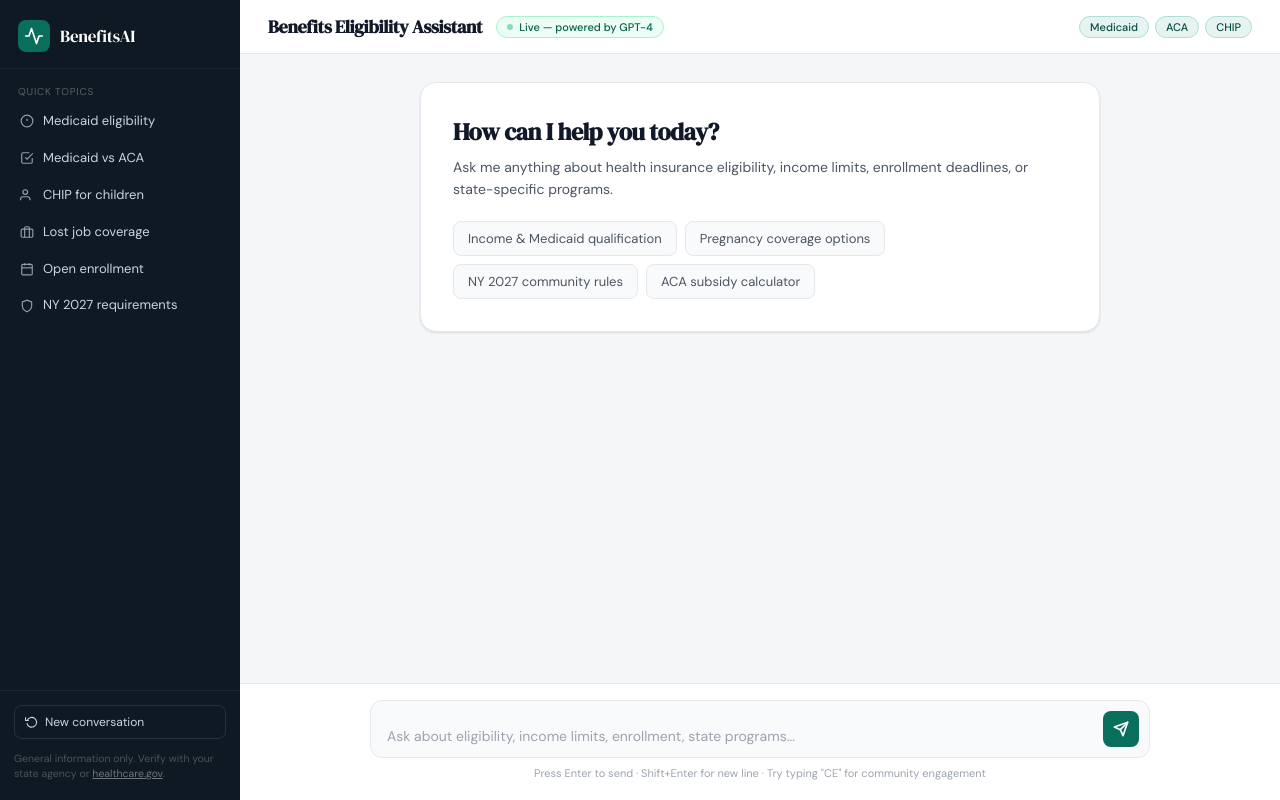
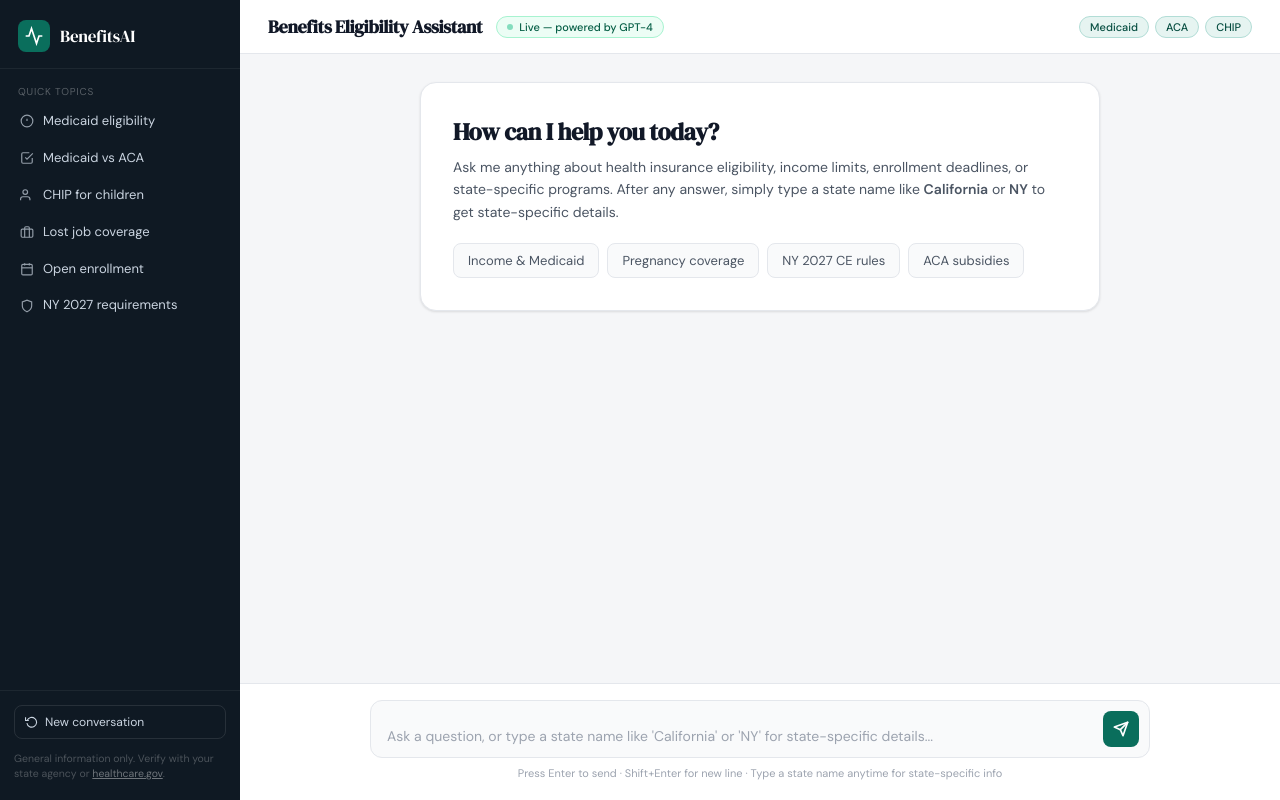
Before and after one commit to krishnasp1973/benefits-assistant, a Flask app: page / in a window 1280 px wide. Run offline with Flask 3, Linux system fonts and the light colour scheme.

Commit message:
Fix requirements - removed state dropdown, maintain search context

```diff
--- a/app.py
+++ b/app.py
@@ -2,7 +2,7 @@ from flask import Flask, render_template, request, jsonify, session
 import os
 from eligibility_engine import (
     load_knowledge_base, get_ai_response,
-    detect_state, detect_intent, STATE_URLS
+    detect_state, detect_intent, STATE_URLS, STATE_NAME_TO_CODE
 )
 from dotenv import load_dotenv
 
@@ -16,35 +16,35 @@ knowledge_base = load_knowledge_base()
 def index():
     session["conversation_history"] = []
     session["last_topic"] = ""
+    session["last_state"] = None
     return render_template("index.html")
 
 @app.route("/ask", methods=["POST"])
 def ask():
     data = request.get_json()
     user_question = data.get("question", "").strip()
-    state_code = data.get("state_code", None)
 
     if not user_question:
         return jsonify({"error": "Please enter a question"}), 400
 
-    # Step 1: Detect intent — catch typos, abbreviations, out-of-scope
+    conversation_history = session.get("conversation_history", [])
+    last_topic = session.get("last_topic", "")
+
+    # Step 1: Check intent — only for single-word abbreviations
     intent = detect_intent(user_question)
 
-    # Out of scope — politely redirect
     if intent["type"] == "out_of_scope":
         return jsonify({
-            "answer": "I'm specialized in U.S. health insurance benefits — Medicaid, ACA Marketplace, and CHIP. I'm not able to help with that topic, but I'd be happy to answer any questions about health coverage eligibility!",
+            "answer": "I specialize in U.S. health insurance benefits — Medicaid, ACA Marketplace, and CHIP. I'm not able to help with that topic, but happy to answer any health coverage questions!",
             "sources": [],
-            "show_state_picker": False,
             "clarification": None
         })
 
-    # Abbreviation or fuzzy match — ask for confirmation
-    if intent["type"] in ["abbreviation", "fuzzy"] and intent.get("clarification"):
+    # Single-word abbreviation — confirm before expanding
+    if intent["type"] == "abbreviation":
         return jsonify({
             "answer": None,
             "sources": [],
-            "show_state_picker": False,
             "clarification": {
                 "message": f"Did you mean information about {intent['clarification']}?",
                 "expanded_query": intent["expanded_query"],
@@ -52,65 +52,54 @@ def ask():
             }
         })
 
-    # Step 2: Detect state if not explicitly passed
-    if not state_code:
-        state_code = detect_state(user_question)
+    # Step 2: Check if user is specifying a state
+    # This handles both "New York" and "NY" typed naturally
+    state_code = detect_state(user_question)
 
-    conversation_history = session.get("conversation_history", [])
+    # If user typed JUST a state name/code (e.g. "NY" or "California")
+    # treat it as requesting state-specific info about the last topic
+    question_words = user_question.strip().split()
+    is_just_state = (
+        state_code and
+        len(question_words) <= 3 and
+        last_topic  # we have a previous topic to apply it to
+    )
+
+    if is_just_state:
+        # User typed a state — apply it to the last topic
+        state_name = STATE_URLS[state_code]["name"]
+        question_to_ask = f"{last_topic} — specifically for {state_name}"
+        session["last_state"] = state_code
+    else:
+        # New question — update topic, clear state context
+        question_to_ask = user_question
+        session["last_topic"] = user_question
+        session["last_state"] = state_code  # might be None
+
     answer, sources = get_ai_response(
-        user_question, conversation_history, knowledge_base, state_code=state_code
+        question_to_ask,
+        conversation_history,
+        knowledge_base,
+        state_code=state_code,
+        last_topic=last_topic if is_just_state else None
     )
 
     conversation_history.append({"role": "user", "content": user_question})
-    conversation_history.append({"role": "assistant", "content": answer})
-    session["conversation_history"] = conversation_history[-20:]
-    session["last_topic"] = user_question
-
-    return jsonify({
-        "answer": answer,
-        "sources": sources,
-        "show_state_picker": state_code is None,
-        "detected_state": state_code,
-        "clarification": None
-    })
-
-@app.route("/ask-state", methods=["POST"])
-def ask_state():
-    data = request.get_json()
-    state_code = data.get("state_code", "").strip().upper()
-
-    # Handle full state names typed by user
-    if len(state_code) > 2:
-        from eligibility_engine import STATE_NAME_TO_CODE
-        state_code = STATE_NAME_TO_CODE.get(state_code.lower(), state_code[:2])
-
-    last_topic = session.get("last_topic", "Medicaid eligibility rules")
-    conversation_history = session.get("conversation_history", [])
-
-    if state_code not in STATE_URLS:
-        return jsonify({"error": f"Sorry, I don't recognize '{state_code}' as a U.S. state. Try using the 2-letter code like CA or NY."}), 400
-
-    state_name = STATE_URLS[state_code]["name"]
-    question = f"What are the Medicaid eligibility rules specific to {state_name}? The user was asking about: {last_topic}"
-
-    answer, sources = get_ai_response(
-        question, conversation_history, knowledge_base, state_code=state_code
-    )
-
-    conversation_history.append({"role": "user", "content": f"Tell me about {state_name}"})
     conversation_history.append({"role": "assistant", "content": answer})
     session["conversation_history"] = conversation_history[-20:]
 
     return jsonify({
         "answer": answer,
         "sources": sources,
-        "state_name": state_name
+        "clarification": None,
+        "state_name": STATE_URLS[state_code]["name"] if state_code else None
     })
 
 @app.route("/reset", methods=["POST"])
 def reset():
     session["conversation_history"] = []
     session["last_topic"] = ""
+    session["last_state"] = None
     return jsonify({"status": "cleared"})
 
 if __name__ == "__main__":
--- a/templates/index.html
+++ b/templates/index.html
@@ -9,14 +9,10 @@
 </head>
 <body>
   <div class="layout">
-
-    <!-- Sidebar -->
     <aside class="sidebar">
       <div class="sidebar-brand">
         <div class="brand-icon">
-          <svg width="20" height="20" viewBox="0 0 24 24" fill="none" stroke="currentColor" stroke-width="2" stroke-linecap="round" stroke-linejoin="round">
-            <path d="M22 12h-4l-3 9L9 3l-3 9H2"/>
-          </svg>
+          <svg width="20" height="20" viewBox="0 0 24 24" fill="none" stroke="currentColor" stroke-width="2"><path d="M22 12h-4l-3 9L9 3l-3 9H2"/></svg>
         </div>
         <span class="brand-name">BenefitsAI</span>
       </div>
@@ -58,7 +54,6 @@
       </div>
     </aside>
 
-    <!-- Main chat area -->
     <main class="main">
       <header class="topbar">
         <div class="topbar-left">
@@ -79,13 +74,13 @@
         <div class="welcome-card">
           <div class="welcome-header">
             <h2 class="welcome-title">How can I help you today?</h2>
-            <p class="welcome-subtitle">Ask me anything about health insurance eligibility, income limits, enrollment deadlines, or state-specific programs.</p>
+            <p class="welcome-subtitle">Ask me anything about health insurance eligibility, income limits, enrollment deadlines, or state-specific programs. After any answer, simply type a state name like <strong>California</strong> or <strong>NY</strong> to get state-specific details.</p>
           </div>
           <div class="welcome-chips">
-            <button class="chip" onclick="askQuestion('Do I qualify for Medicaid if I make $25,000 a year and live alone?')">Income &amp; Medicaid qualification</button>
-            <button class="chip" onclick="askQuestion('I am pregnant and uninsured. What coverage options do I have?')">Pregnancy coverage options</button>
-            <button class="chip" onclick="askQuestion('What are the community engagement requirements coming in 2027 for New York Medicaid?')">NY 2027 community rules</button>
-            <button class="chip" onclick="askQuestion('What subsidies are available on the ACA Marketplace for a family of 4 earning $60,000?')">ACA subsidy calculator</button>
+            <button class="chip" onclick="askQuestion('Do I qualify for Medicaid if I make $25,000 a year and live alone?')">Income &amp; Medicaid</button>
+            <button class="chip" onclick="askQuestion('I am pregnant and uninsured. What coverage options do I have?')">Pregnancy coverage</button>
+            <button class="chip" onclick="askQuestion('What are the community engagement requirements coming in 2027 for New York Medicaid?')">NY 2027 CE rules</button>
+            <button class="chip" onclick="askQuestion('What subsidies are available on the ACA Marketplace for a family of 4 earning $60,000?')">ACA subsidies</button>
           </div>
         </div>
       </div>
@@ -94,45 +89,24 @@
         <div class="input-wrapper">
           <textarea
             id="user-input"
-            placeholder="Ask about eligibility, income limits, enrollment, state programs..."
+            placeholder="Ask a question, or type a state name like 'California' or 'NY' for state-specific details..."
             rows="1"
             onkeydown="handleKeydown(event)"
           ></textarea>
-          <button id="send-btn" onclick="sendMessage()" title="Send message">
+          <button id="send-btn" onclick="sendMessage()" title="Send">
             <svg width="16" height="16" viewBox="0 0 24 24" fill="none" stroke="currentColor" stroke-width="2.5" stroke-linecap="round" stroke-linejoin="round">
               <line x1="22" y1="2" x2="11" y2="13"/><polygon points="22 2 15 22 11 13 2 9 22 2"/>
             </svg>
           </button>
         </div>
-        <p class="input-hint">Press Enter to send · Shift+Enter for new line · Try typing "CE" for community engagement</p>
+        <p class="input-hint">Press Enter to send · Shift+Enter for new line · Type a state name anytime for state-specific info</p>
       </div>
     </main>
   </div>
 
   <script>
-    const ALL_STATES = [
-      {code:"AL",name:"Alabama"},{code:"AK",name:"Alaska"},{code:"AZ",name:"Arizona"},
-      {code:"AR",name:"Arkansas"},{code:"CA",name:"California"},{code:"CO",name:"Colorado"},
-      {code:"CT",name:"Connecticut"},{code:"DE",name:"Delaware"},{code:"FL",name:"Florida"},
-      {code:"GA",name:"Georgia"},{code:"HI",name:"Hawaii"},{code:"ID",name:"Idaho"},
-      {code:"IL",name:"Illinois"},{code:"IN",name:"Indiana"},{code:"IA",name:"Iowa"},
-      {code:"KS",name:"Kansas"},{code:"KY",name:"Kentucky"},{code:"LA",name:"Louisiana"},
-      {code:"ME",name:"Maine"},{code:"MD",name:"Maryland"},{code:"MA",name:"Massachusetts"},
-      {code:"MI",name:"Michigan"},{code:"MN",name:"Minnesota"},{code:"MS",name:"Mississippi"},
-      {code:"MO",name:"Missouri"},{code:"MT",name:"Montana"},{code:"NE",name:"Nebraska"},
-      {code:"NV",name:"Nevada"},{code:"NH",name:"New Hampshire"},{code:"NJ",name:"New Jersey"},
-      {code:"NM",name:"New Mexico"},{code:"NY",name:"New York"},{code:"NC",name:"North Carolina"},
-      {code:"ND",name:"North Dakota"},{code:"OH",name:"Ohio"},{code:"OK",name:"Oklahoma"},
-      {code:"OR",name:"Oregon"},{code:"PA",name:"Pennsylvania"},{code:"RI",name:"Rhode Island"},
-      {code:"SC",name:"South Carolina"},{code:"SD",name:"South Dakota"},{code:"TN",name:"Tennessee"},
-      {code:"TX",name:"Texas"},{code:"UT",name:"Utah"},{code:"VT",name:"Vermont"},
-      {code:"VA",name:"Virginia"},{code:"WA",name:"Washington"},{code:"WV",name:"West Virginia"},
-      {code:"WI",name:"Wisconsin"},{code:"WY",name:"Wyoming"},{code:"DC",name:"Washington DC"}
-    ];
-
     const textarea = document.getElementById('user-input');
     let messageCount = 0;
-    let session_last_topic = '';
 
     textarea.addEventListener('input', function() {
       this.style.height = 'auto';
@@ -151,31 +125,25 @@
       sendMessage();
     }
 
-    function sendMessage(stateCode = null) {
+    function sendMessage() {
       const input = document.getElementById('user-input');
       const question = input.value.trim();
-
-      if (!stateCode && !question) return;
+      if (!question) return;
 
       const welcome = document.querySelector('.welcome-card');
       if (welcome) welcome.remove();
 
-      if (!stateCode) {
-        appendMessage(question, 'user');
-        input.value = '';
-        input.style.height = 'auto';
-      }
+      appendMessage(question, 'user');
+      input.value = '';
+      input.style.height = 'auto';
 
       const loadingId = appendLoading();
       document.getElementById('send-btn').disabled = true;
 
-      const endpoint = stateCode ? '/ask-state' : '/ask';
-      const body = stateCode ? { state_code: stateCode } : { question: question };
-
-      fetch(endpoint, {
+      fetch('/ask', {
         method: 'POST',
         headers: { 'Content-Type': 'application/json' },
-        body: JSON.stringify(body)
+        body: JSON.stringify({ question })
       })
       .then(r => r.json())
       .then(data => {
@@ -186,15 +154,15 @@
           return;
         }
 
-        // Clarification needed (typo or abbreviation detected)
+        // Abbreviation clarification
         if (data.clarification) {
           appendClarification(data.clarification);
           return;
         }
 
         if (data.answer) {
-          const stateLabel = stateCode && data.state_name ? data.state_name : null;
-          appendMessage(data.answer, 'assistant', data.sources, data.show_state_picker, stateLabel);
+          const stateTag = data.state_name || null;
+          appendMessage(data.answer, 'assistant', data.sources, stateTag);
         } else {
           appendMessage('Something went wrong. Please try again.', 'assistant');
         }
@@ -208,12 +176,11 @@
       });
     }
 
-    function appendMessage(text, role, sources = [], showStatePicker = false, stateLabel = null) {
+    function appendMessage(text, role, sources = [], stateTag = null) {
       const chatWindow = document.getElementById('chat-window');
       const id = 'msg-' + (++messageCount);
 
       if (role === 'user') {
-        session_last_topic = text;
         const div = document.createElement('div');
         div.className = 'message user-message';
         div.innerHTML = `<div class="message-bubble">${escapeHtml(text)}</div>`;
@@ -236,40 +203,12 @@
             </div>`;
         }
 
-        // State dropdown picker
-        let statePickerHtml = '';
-        if (showStatePicker) {
-          statePickerHtml = `
-            <div class="state-picker">
-              <p class="state-picker-label">
-                <svg width="13" height="13" viewBox="0 0 24 24" fill="none" stroke="currentColor" stroke-width="2"><path d="M21 10c0 7-9 13-9 13s-9-6-9-13a9 9 0 0 1 18 0z"/><circle cx="12" cy="10" r="3"/></svg>
-                Want details for a specific state?
-              </p>
-              <div class="state-dropdown-wrapper">
-                <input
-                  type="text"
-                  class="state-search-input"
-                  placeholder="Type state name or 2-letter code (e.g. CA, New York)..."
-                  oninput="filterStates(this)"
-                  onfocus="openDropdown(this)"
-                />
-                <div class="state-dropdown" style="display:none;">
-                  ${ALL_STATES.map(s =>
-                    `<div class="state-option" onclick="selectState('${s.code}', '${s.name}', this)">
-                      <span class="state-code">${s.code}</span>
-                      <span class="state-name-text">${s.name}</span>
-                    </div>`
-                  ).join('')}
-                </div>
-              </div>
-            </div>`;
-        }
-
-        if (stateLabel) {
-          statePickerHtml = `
+        let stateTagHtml = '';
+        if (stateTag) {
+          stateTagHtml = `
             <div class="state-label-tag">
               <svg width="12" height="12" viewBox="0 0 24 24" fill="none" stroke="currentColor" stroke-width="2"><path d="M21 10c0 7-9 13-9 13s-9-6-9-13a9 9 0 0 1 18 0z"/><circle cx="12" cy="10" r="3"/></svg>
-              Showing details for: <strong>${stateLabel}</strong>
+              Showing details for: <strong>${stateTag}</strong>
             </div>`;
         }
 
@@ -283,7 +222,7 @@
           <div class="message-content">
             <div class="message-bubble"><p>${formatted}</p></div>
             ${sourcesHtml}
-            ${statePickerHtml}
+            ${stateTagHtml}
             <div class="message-actions">
               <button class="action-btn" onclick="copyMessage('${id}')">
                 <svg width="13" height="13" viewBox="0 0 24 24" fill="none" stroke="currentColor" stroke-width="2"><rect x="9" y="9" width="13" height="13" rx="2" ry="2"/><path d="M5 15H4a2 2 0 0 1-2-2V4a2 2 0 0 1 2-2h9a2 2 0 0 1 2 2v1"/></svg>
@@ -305,75 +244,6 @@
       chatWindow.scrollTop = chatWindow.scrollHeight;
     }
 
-    // ── State dropdown functions ──
-    function openDropdown(input) {
-      const dropdown = input.nextElementSibling;
-      dropdown.style.display = 'block';
-      filterStates(input);
-
-      // Close when clicking outside
-      setTimeout(() => {
-        document.addEventListener('click', function handler(e) {
-          if (!input.closest('.state-dropdown-wrapper').contains(e.target)) {
-            dropdown.style.display = 'none';
-            document.removeEventListener('click', handler);
-          }
-        });
-      }, 100);
-    }
-
-    function filterStates(input) {
-      const query = input.value.toLowerCase().trim();
-      const dropdown = input.nextElementSibling;
-      dropdown.style.display = 'block';
-
-      const options = dropdown.querySelectorAll('.state-option');
-      let visibleCount = 0;
-      options.forEach(opt => {
-        const code = opt.querySelector('.state-code').textContent.toLowerCase();
-        const name = opt.querySelector('.state-name-text').textContent.toLowerCase();
-        const matches = !query || code.includes(query) || name.includes(query);
-        opt.style.display = matches ? 'flex' : 'none';
-        if (matches) visibleCount++;
-      });
-    }
-
-    function selectState(code, name, el) {
-      const wrapper = el.closest('.state-dropdown-wrapper');
-      const input = wrapper.querySelector('.state-search-input');
-      const dropdown = wrapper.querySelector('.state-dropdown');
-
-      // Update input to show selection
-      input.value = `${name} (${code})`;
-      input.disabled = true;
-      dropdown.style.display = 'none';
-
-      // Show the user's selection as a message
-      appendMessage(`Show me Medicaid details for ${name}`, 'user');
-
-      // Fetch state details
-      const loadingId = appendLoading();
-      fetch('/ask-state', {
-        method: 'POST',
-        headers: { 'Content-Type': 'application/json' },
-        body: JSON.stringify({ state_code: code })
-      })
-      .then(r => r.json())
-      .then(data => {
-        removeLoading(loadingId);
-        if (data.answer) {
-          appendMessage(data.answer, 'assistant', data.sources, false, data.state_name);
-        } else if (data.error) {
-          appendMessage(data.error, 'assistant');
-        }
-      })
-      .catch(() => {
-        removeLoading(loadingId);
-        appendMessage('Could not fetch state details. Please try again.', 'assistant');
-      });
-    }
-
-    // ── Clarification functions ──
     function appendClarification(clarification) {
       const chatWindow = document.getElementById('chat-window');
       const div = document.createElement('div');
@@ -383,9 +253,7 @@
           <svg width="14" height="14" viewBox="0 0 24 24" fill="none" stroke="currentColor" stroke-width="2"><path d="M22 12h-4l-3 9L9 3l-3 9H2"/></svg>
         </div>
         <div class="message-content">
-          <div class="message-bubble">
-            <p>${clarification.message}</p>
-          </div>
+          <div class="message-bubble"><p>${clarification.message}</p></div>
           <div class="clarification-btns">
             <button class="clarify-yes" onclick="confirmClarification('${clarification.expanded_query}', '${clarification.label}', this)">
               Yes — show me ${clarification.label}
@@ -400,11 +268,14 @@
     }
 
     function confirmClarification(expandedQuery, label, btn) {
+      // Replace buttons with status text
       btn.closest('.clarification-btns').innerHTML =
         `<span class="clarify-confirmed">Searching for: ${label}...</span>`;
+
+      // Show the expanded query as a user message
       appendMessage(expandedQuery, 'user');
+      const loadingId = appendLoading();
 
-      const loadingId = appendLoading();
       fetch('/ask', {
         method: 'POST',
         headers: { 'Content-Type': 'application/json' },
@@ -413,15 +284,17 @@
       .then(r => r.json())
       .then(data => {
         removeLoading(loadingId);
+        // expanded query is a full sentence — should never re-trigger clarification
         if (data.answer) {
-          appendMessage(data.answer, 'assistant', data.sources, data.show_state_picker);
+          appendMessage(data.answer, 'assistant', data.sources, data.state_name || null);
+        } else {
+          appendMessage('Something went wrong. Please try again.', 'assistant');
         }
+      })
+      .catch(() => {
+        removeLoading(loadingId);
+        appendMessage('Connection error. Please try again.', 'assistant');
       });
-    }
-
-    // ── Utility functions ──
-    function escapeHtml(text) {
-      return text.replace(/&/g,'&amp;').replace(/</g,'&lt;').replace(/>/g,'&gt;');
     }
 
     function appendLoading() {
@@ -479,6 +352,10 @@
       btn.innerHTML = `<svg width="13" height="13" viewBox="0 0 24 24" fill="currentColor" stroke="currentColor" stroke-width="2"><path d="M10 15v4a3 3 0 0 0 3 3l4-9V2H5.72a2 2 0 0 0-2 1.7l-1.38 9a2 2 0 0 0 2 2.3H10z"/><path d="M17 2h2.67A2.31 2.31 0 0 1 22 4v7a2.31 2.31 0 0 1-2.33 2H17"/></svg> Noted`;
     }
 
+    function escapeHtml(text) {
+      return text.replace(/&/g,'&amp;').replace(/</g,'&lt;').replace(/>/g,'&gt;');
+    }
+
     function resetConversation() {
       fetch('/reset', { method: 'POST' }).then(() => {
         const chatWindow = document.getElementById('chat-window');
@@ -486,17 +363,16 @@
           <div class="welcome-card">
             <div class="welcome-header">
               <h2 class="welcome-title">How can I help you today?</h2>
-              <p class="welcome-subtitle">Ask me anything about health insurance eligibility, income limits, enrollment deadlines, or state-specific programs.</p>
+              <p class="welcome-subtitle">Ask me anything about health insurance eligibility, income limits, enrollment deadlines, or state-specific programs. After any answer, simply type a state name like <strong>California</strong> or <strong>NY</strong> to get state-specific details.</p>
             </div>
             <div class="welcome-chips">
-              <button class="chip" onclick="askQuestion('Do I qualify for Medicaid if I make $25,000 a year and live alone?')">Income &amp; Medicaid qualification</button>
-              <button class="chip" onclick="askQuestion('I am pregnant and uninsured. What coverage options do I have?')">Pregnancy coverage options</button>
-              <button class="chip" onclick="askQuestion('What are the community engagement requirements coming in 2027 for New York Medicaid?')">NY 2027 community rules</button>
-              <button class="chip" onclick="askQuestion('What subsidies are available on the ACA Marketplace for a family of 4 earning $60,000?')">ACA subsidy calculator</button>
+              <button class="chip" onclick="askQuestion('Do I qualify for Medicaid if I make $25,000 a year and live alone?')">Income &amp; Medicaid</button>
+              <button class="chip" onclick="askQuestion('I am pregnant and uninsured. What coverage options do I have?')">Pregnancy coverage</button>
+              <button class="chip" onclick="askQuestion('What are the community engagement requirements coming in 2027 for New York Medicaid?')">NY 2027 CE rules</button>
+              <button class="chip" onclick="askQuestion('What subsidies are available on the ACA Marketplace for a family of 4 earning $60,000?')">ACA subsidies</button>
             </div>
           </div>`;
         messageCount = 0;
-        session_last_topic = '';
       });
     }
   </script>
```
Also changed, not shown: eligibility_engine.py (+58 -101 lines).
